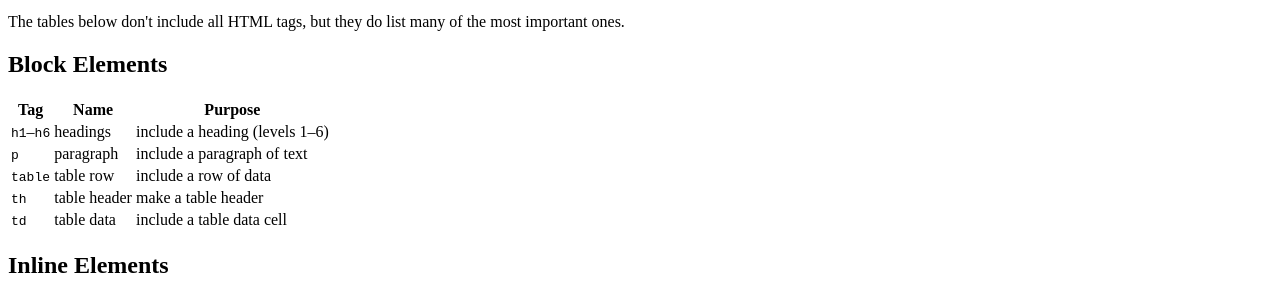
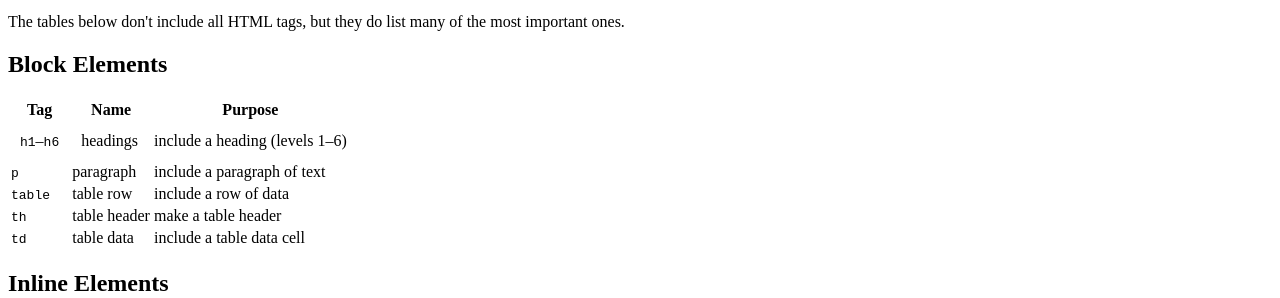
Before and after one commit to eguinosa/sample_website, a plain HTML site: page tags.html in a window 1280 px wide. Shown: the part 375-673 px from the top of the page. Drawn offline with Linux system fonts and the light colour scheme.

Commit message:
Add padding to one of the tags tables (part 2).

```diff
--- a/tags.html
+++ b/tags.html
@@ -42,8 +42,8 @@
             <th>Purpose</th>
         </tr>
         <tr>
-            <td><code>h1</code>&ndash;<code>h6</code></td>
-            <td>headings</td>
+            <td style="padding: 10px;"><code>h1</code>&ndash;<code>h6</code></td>
+            <td style="padding: 10px;">headings</td>
             <td>include a heading (levels 1&ndash;6)</td>
         </tr>
         <tr>
```
